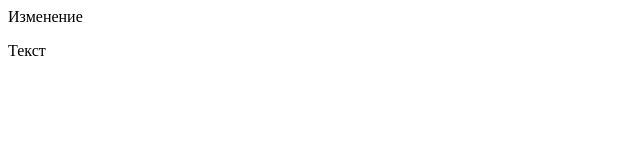
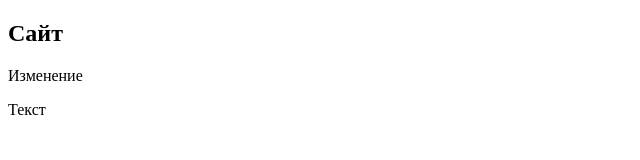
Before and after one commit to AlexeyZam15/git-advanced-sortedmap, a plain HTML site: page index.html in a window 1280 px wide. Shown: the whole page, without its empty margins (0-640 px from the left). Drawn offline with Linux system fonts and the light colour scheme.

Commit message:
subheader added

```diff
--- a/index.html
+++ b/index.html
@@ -4,6 +4,7 @@
 		<meta charset="utf-8" />
 	</head>
 	<body>
+	<h2>Сайт</h2>
 	Изменение
 	<p>Текст</p>
 
```
